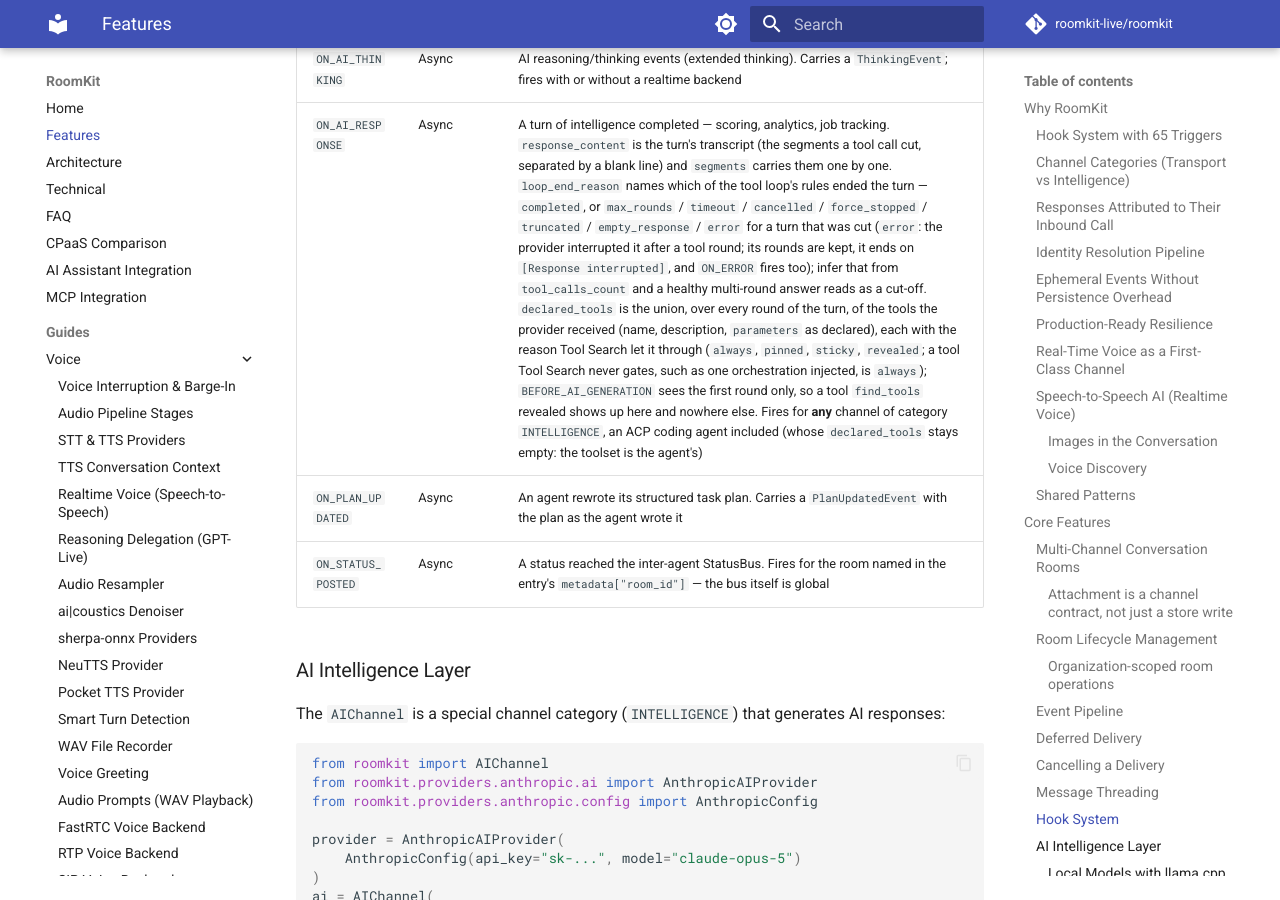
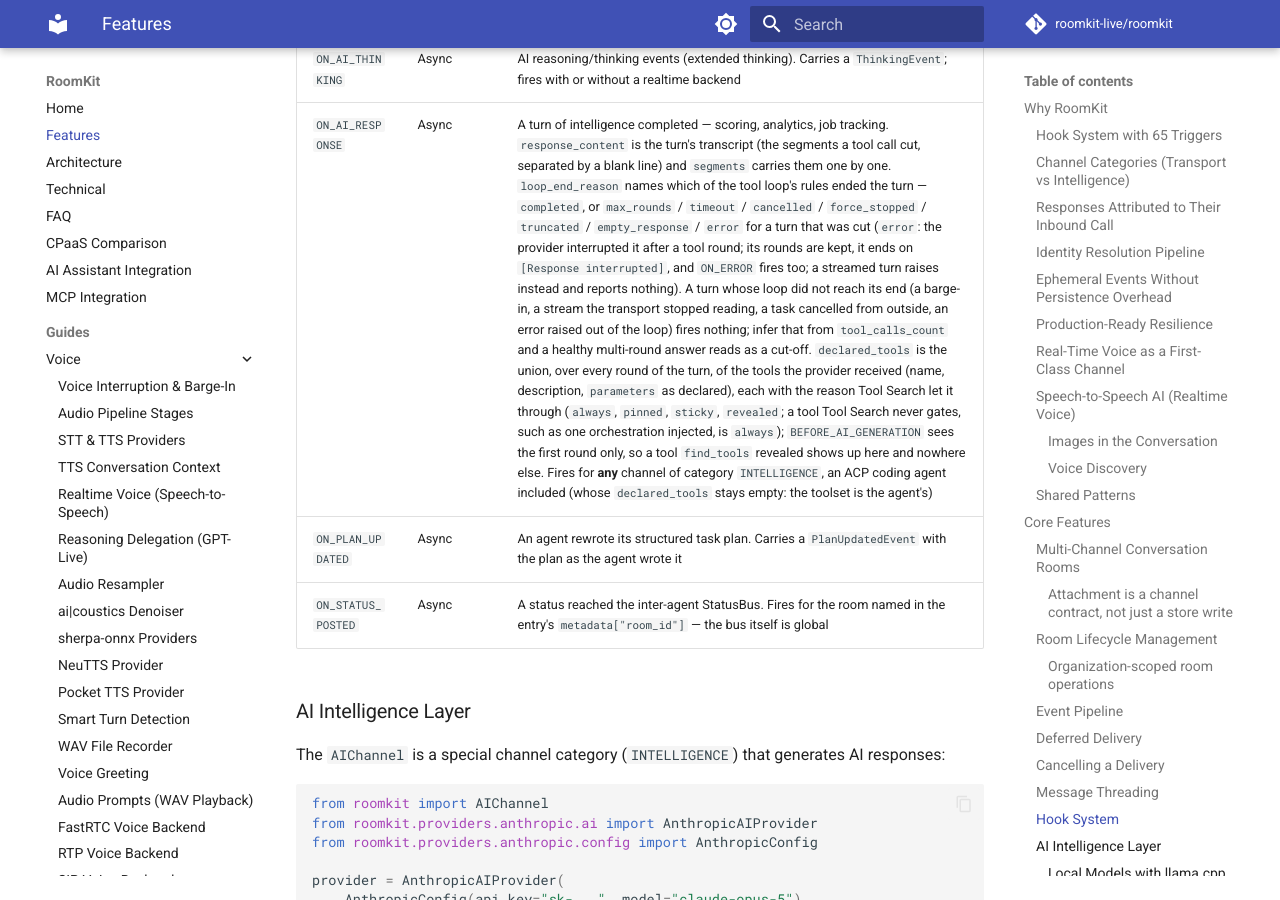
Before and after one commit to roomkit-live/roomkit-docs, an MkDocs documentation site: the page built from docs/features.md, in a window 1280 px wide and 900 px high, scrolled down 17384 px. Built offline with MkDocs 1.6.1 and Material for MkDocs 9.7.7, drawn with Linux system fonts in a browser that asks for light colours; comment, search, counter and statistics services are not loaded.

Commit message:
docs: ON_AI_RESPONSE reports a turn whose loop reached its end (RMK-282)

```diff
--- a/docs/features.md
+++ b/docs/features.md
@@ -590,7 +590,7 @@ Filter options:
 | `ON_USER_INPUT_REQUIRED` | Sync | Human-in-the-loop: tool paused, waiting for user input (see [guide](guides/human-in-the-loop.md)) |
 | `BEFORE_AI_GENERATION` | Sync | Modify or block AI generation context before provider invocation |
 | `ON_AI_THINKING` | Async | AI reasoning/thinking events (extended thinking). Carries a `ThinkingEvent`; fires with or without a realtime backend |
-| `ON_AI_RESPONSE` | Async | A turn of intelligence completed — scoring, analytics, job tracking. `response_content` is the turn's transcript (the segments a tool call cut, separated by a blank line) and `segments` carries them one by one. `loop_end_reason` names which of the tool loop's rules ended the turn — `completed`, or `max_rounds` / `timeout` / `cancelled` / `force_stopped` / `truncated` / `empty_response` / `error` for a turn that was cut (`error`: the provider interrupted it after a tool round; its rounds are kept, it ends on `[Response interrupted]`, and `ON_ERROR` fires too); infer that from `tool_calls_count` and a healthy multi-round answer reads as a cut-off. `declared_tools` is the union, over every round of the turn, of the tools the provider received (name, description, `parameters` as declared), each with the reason Tool Search let it through (`always`, `pinned`, `sticky`, `revealed`; a tool Tool Search never gates, such as one orchestration injected, is `always`); `BEFORE_AI_GENERATION` sees the first round only, so a tool `find_tools` revealed shows up here and nowhere else. Fires for **any** channel of category `INTELLIGENCE`, an ACP coding agent included (whose `declared_tools` stays empty: the toolset is the agent's) |
+| `ON_AI_RESPONSE` | Async | A turn of intelligence completed — scoring, analytics, job tracking. `response_content` is the turn's transcript (the segments a tool call cut, separated by a blank line) and `segments` carries them one by one. `loop_end_reason` names which of the tool loop's rules ended the turn — `completed`, or `max_rounds` / `timeout` / `cancelled` / `force_stopped` / `truncated` / `empty_response` / `error` for a turn that was cut (`error`: the provider interrupted it after a tool round; its rounds are kept, it ends on `[Response interrupted]`, and `ON_ERROR` fires too; a streamed turn raises instead and reports nothing). A turn whose loop did not reach its end (a barge-in, a stream the transport stopped reading, a task cancelled from outside, an error raised out of the loop) fires nothing; infer that from `tool_calls_count` and a healthy multi-round answer reads as a cut-off. `declared_tools` is the union, over every round of the turn, of the tools the provider received (name, description, `parameters` as declared), each with the reason Tool Search let it through (`always`, `pinned`, `sticky`, `revealed`; a tool Tool Search never gates, such as one orchestration injected, is `always`); `BEFORE_AI_GENERATION` sees the first round only, so a tool `find_tools` revealed shows up here and nowhere else. Fires for **any** channel of category `INTELLIGENCE`, an ACP coding agent included (whose `declared_tools` stays empty: the toolset is the agent's) |
 | `ON_PLAN_UPDATED` | Async | An agent rewrote its structured task plan. Carries a `PlanUpdatedEvent` with the plan as the agent wrote it |
 | `ON_STATUS_POSTED` | Async | A status reached the inter-agent StatusBus. Fires for the room named in the entry's `metadata["room_id"]` — the bus itself is global |
 
```
Also changed, not shown: docs/guides/guardrails.md (+1 -1 lines).
